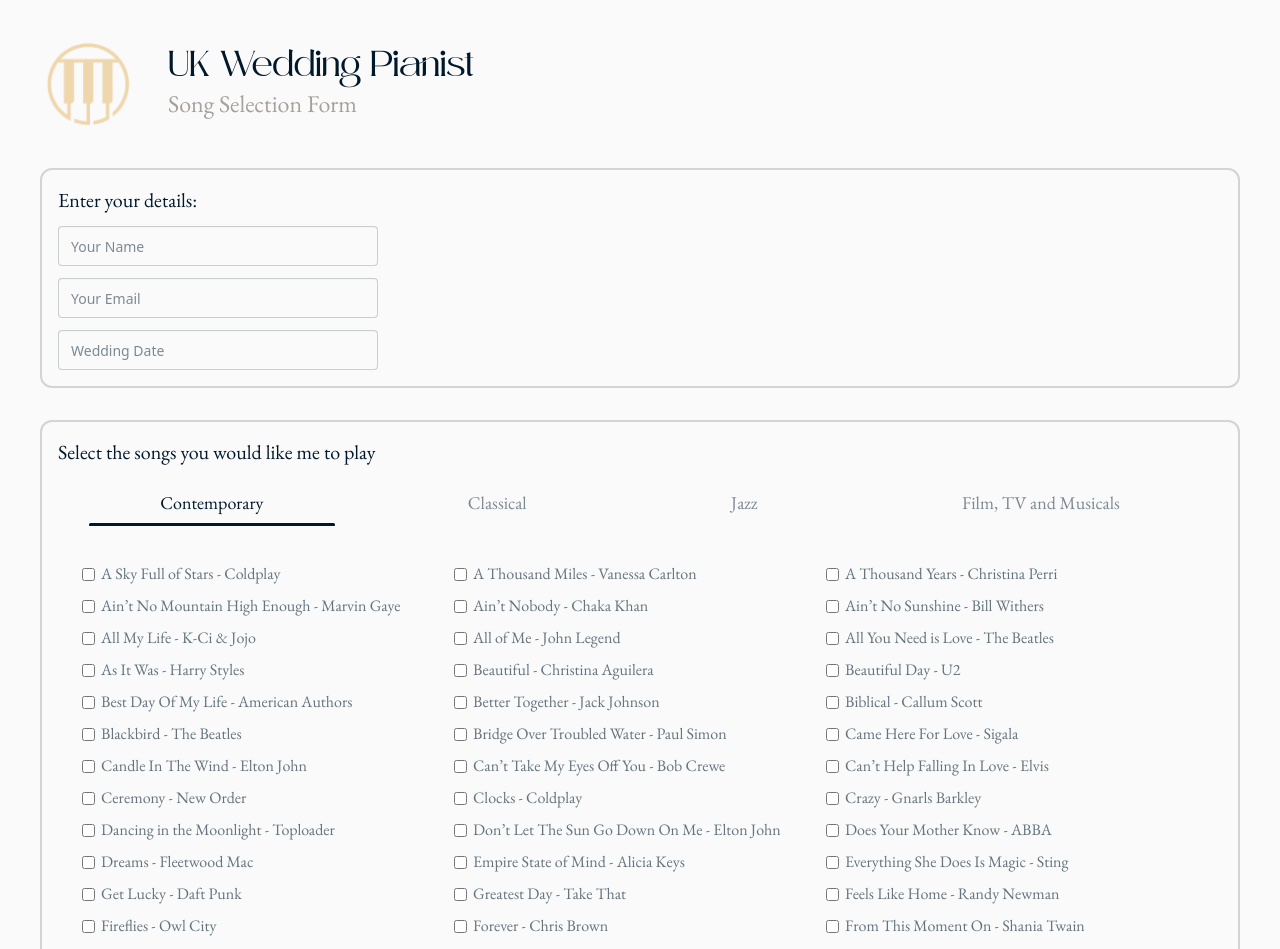
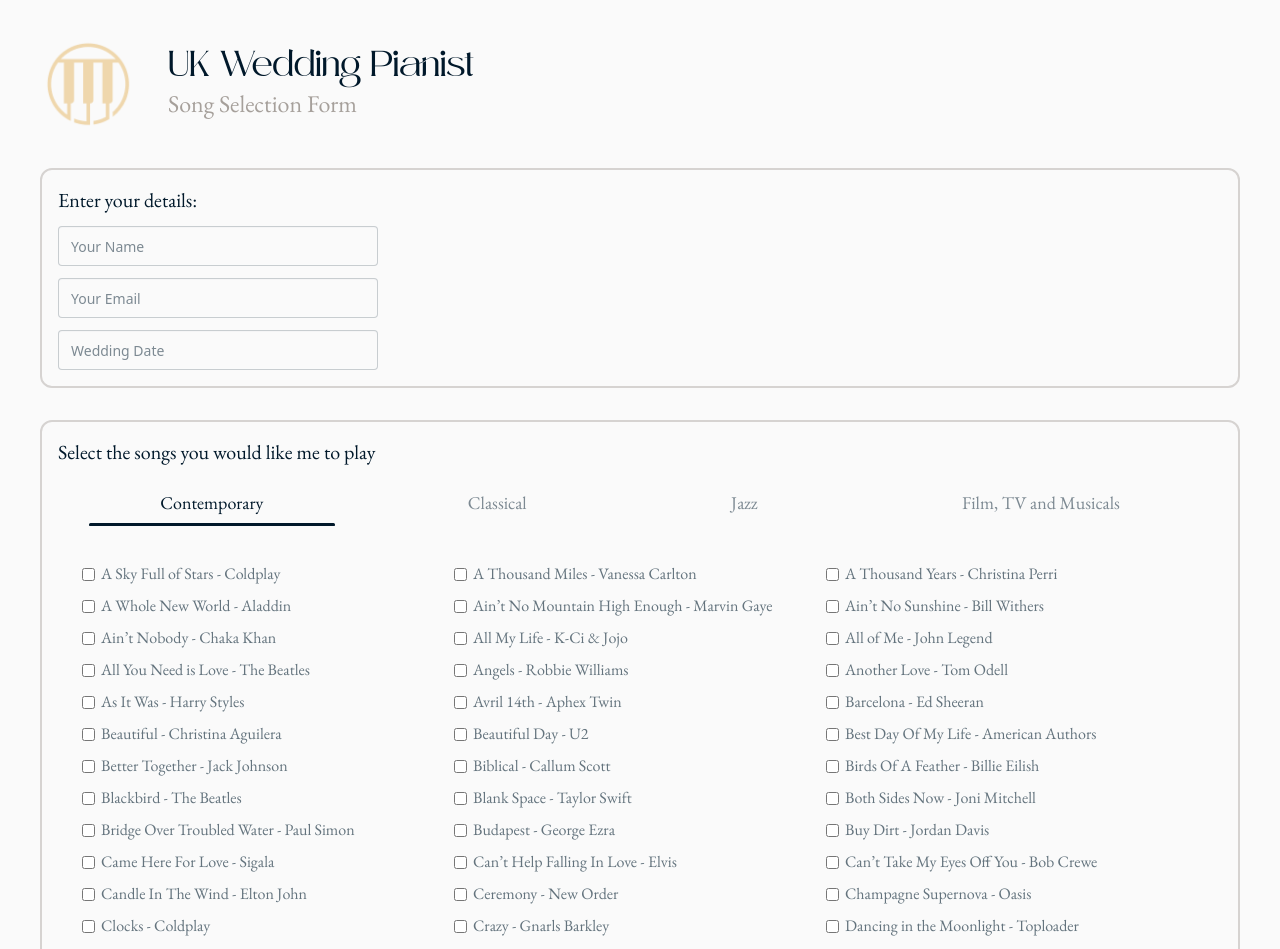
Before and after one commit to thstanton/ukweddingpianist, a React (Vite) app: page / in a window 1280 px wide. Shown: the top 949 px of the page. Built offline with nearby package versions, Linux system fonts and the light colour scheme; no server answers.

Commit message:
sort songs by title

```diff
--- a/src/components/SelectSongType.tsx
+++ b/src/components/SelectSongType.tsx
@@ -16,7 +16,10 @@
 export default function SelectSongType({ genre }: SelectSongTypeProps) {
   const { songs, setSongs } = useForm();
   const genreSongs = useMemo(
-    () => songs.filter((song) => song.genre === genre),
+    () =>
+      songs
+        .filter((song) => song.genre === genre)
+        .sort((a, b) => a.title.localeCompare(b.title)),
     [songs, genre],
   );
 
```
